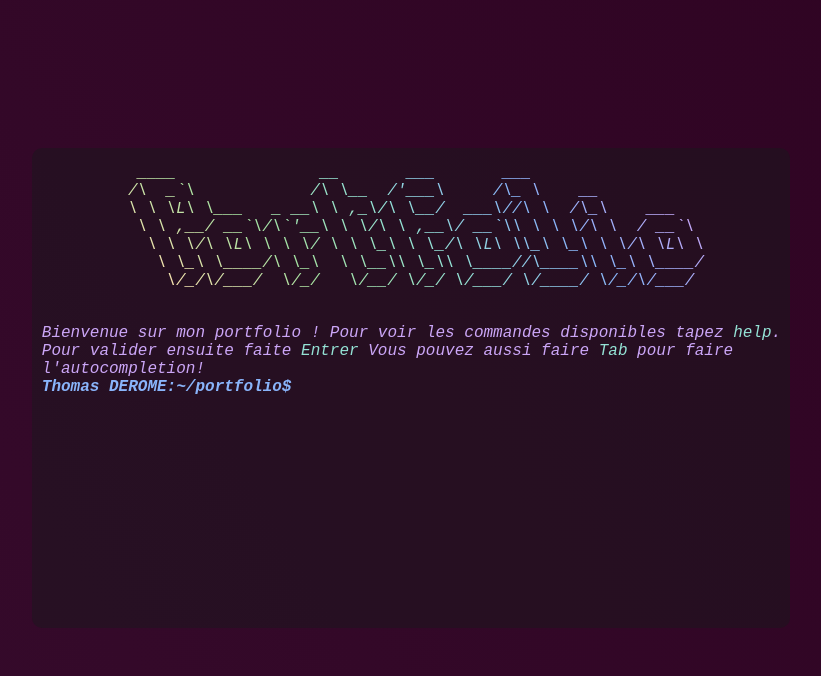
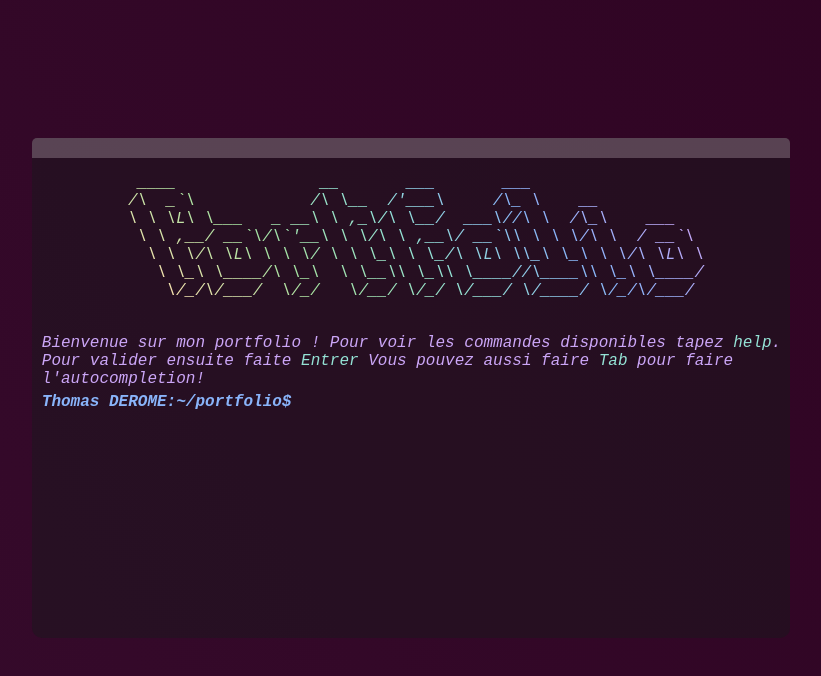
Before and after one commit to thomasderome/Portfolio, a plain HTML site: page index.html in a window 1280 px wide. Shown: the whole page, without its empty margins (229-1050 px from the left). Drawn offline with Linux system fonts and the light colour scheme.

Commit message:
add top window and minor fix

```diff
--- a/index.html
+++ b/index.html
@@ -12,6 +12,7 @@
     </head>
     <body>
         <div class="main">
+            <div id="window-top"></div>
             <div id="terminal">
                 <div id="history">
                     <div id="presentation">
--- a/style/terminal.css
+++ b/style/terminal.css
@@ -16,9 +16,13 @@
     #terminal {
         width: 95%;
         height: 80vh;
+        overflow-x: visible;
     }
     #history, #entete_command, #input_command {
         font-size: 15px;
+    }
+    #window-top {
+        width: 95%;
     }
 }
 
@@ -27,10 +31,14 @@
     #terminal {
         width: 60%;
         height: 60vh;
+        overflow-x: hidden;
     }
 
     #history, #entete_command, #input_command {
         font-size: 16px;
+    }
+    #window-top {
+        width: 60%;
     }
 }
 
@@ -67,12 +75,10 @@ TERMINAL APPARENCE ET POSITIONNEMENT
 */
 #terminal {
     overflow-y: scroll;
-    overflow-x: hidden;
     background-color: var(--back-terminal);
     backdrop-filter: blur(5%);
-    border-radius: 10px;
-
-    transition: width 0.5s ease, height 0.5s ease;
+    border-radius: 0 0 10px 10px;
+    transition: width 1s ease, height 1s ease;
 }
 
 /*
@@ -92,6 +98,7 @@ COMMAND INPUT STYLE
 */
 #command-line {
     display: flex;
+    margin-top: 5px;
 }
 
 .entete_color {
@@ -140,3 +147,12 @@ COMMAND INPUT STYLE
 #presentation span {
     color: var(--mauve);
 }
+
+/* Top window */
+#window-top {
+    background-color: gray;
+    height: 20px;
+    opacity: 50%;
+    border-radius: 5px 5px 0 0;
+    transition: width 1s ease, height 1s ease;
+}
```
